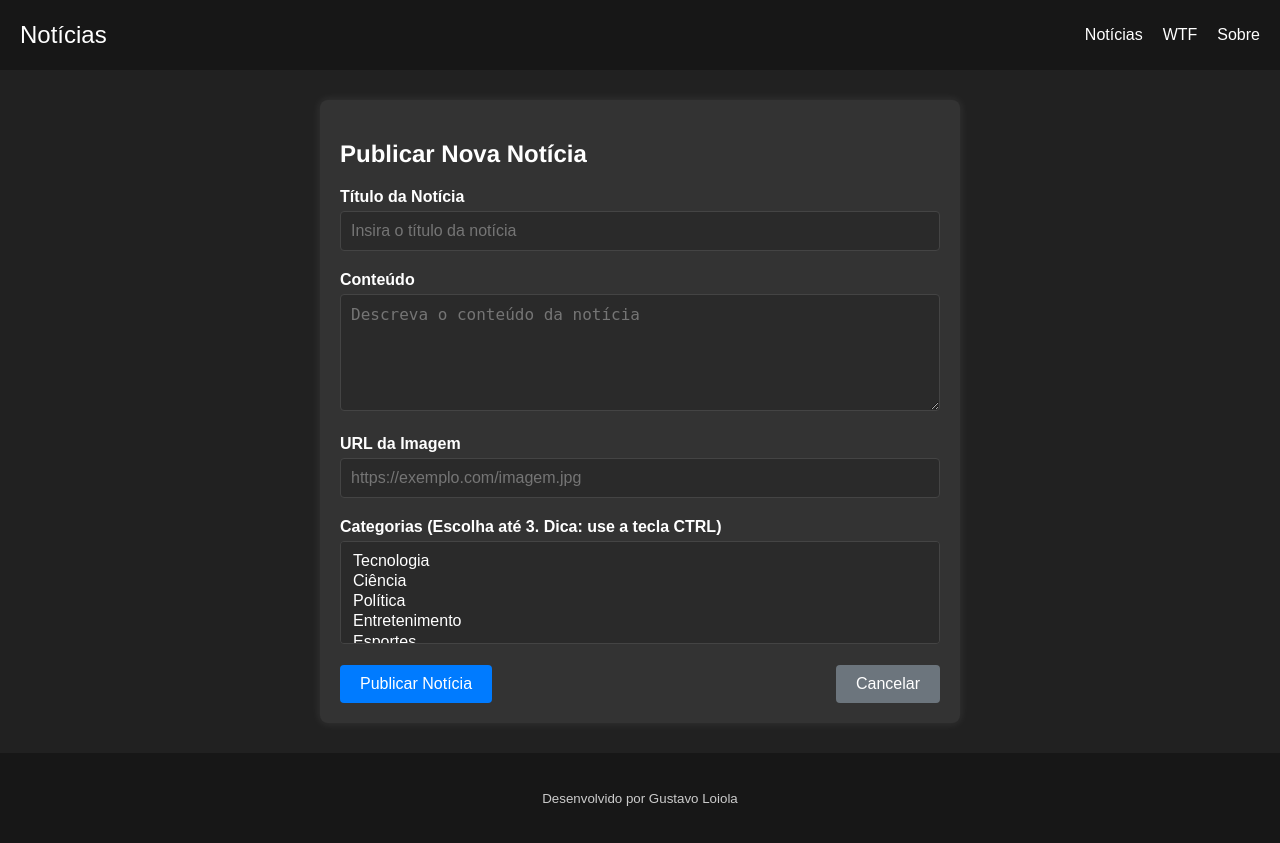
After one commit to gustavo-loiola/Django_Blog_PMR3304, a Django app: page /noticias/criar/ in a window 1280 px wide. The commit adds this page. Run offline with Django 5.2, Linux system fonts and the light colour scheme.

Commit message:
criar view para publicar nova notícia

```diff
--- /dev/null
+++ b/blogdinamico/noticias/templates/noticias/create.html
@@ -0,0 +1,69 @@
+{% extends 'base.html' %}
+
+{% block content %}
+<div class="form-container">
+    <h2>Publicar Nova Notícia</h2>
+
+    {% if messages %}
+        <div class="messages">
+            {% for message in messages %}
+                <p class="{{ message.tags }}">{{ message }}</p>
+            {% endfor %}
+        </div>
+    {% endif %}
+
+    <form action="{% url 'noticias:create' %}" method="post" class="news-form">
+        {% csrf_token %}
+
+        <div class="form-group">
+            <label for="titulo">Título da Notícia</label>
+            <input type="text" id="titulo" name="titulo" required placeholder="Insira o título da notícia">
+        </div>
+
+        <div class="form-group">
+            <label for="conteudo">Conteúdo</label>
+            <textarea id="conteudo" name="conteudo" rows="5" required placeholder="Descreva o conteúdo da notícia"></textarea>
+        </div>
+
+        <div class="form-group">
+            <label for="noticia_url">URL da Imagem</label>
+            <input type="url" id="noticia_url" name="noticia_url" required placeholder="https://exemplo.com/imagem.jpg">
+        </div>
+
+        <div class="form-group">
+            <label for="categorias">Categorias (Escolha até 3. Dica: use a tecla CTRL)</label>
+            <select id="categorias" name="categorias" multiple required onchange="checkCategoryLimit()">
+                <option value="tecnologia">Tecnologia</option>
+                <option value="ciencia">Ciência</option>
+                <option value="politica">Política</option>
+                <option value="entretenimento">Entretenimento</option>
+                <option value="esportes">Esportes</option>
+                <option value="saude">Saúde</option>
+            </select>
+            <small id="category-limit-message" class="category-limit-message">Você só pode selecionar até 3 categorias.</small>
+        </div>
+
+        <div class="form-buttons">
+            <button type="submit" class="btn btn-primary">Publicar Notícia</button>
+            <a href="{% url 'noticias:index' %}" class="btn btn-secondary">Cancelar</a>
+        </div>
+    </form>
+</div>
+
+<script>
+function checkCategoryLimit() {
+    const select = document.getElementById("categorias");
+    const selectedOptions = Array.from(select.selectedOptions);
+    const message = document.getElementById("category-limit-message");
+
+    // Exibe uma mensagem se o limite de 3 categorias for atingido
+    if (selectedOptions.length > 3) {
+        message.style.display = "block";
+        // Remove a última seleção
+        selectedOptions[selectedOptions.length - 1].selected = false;
+    } else {
+        message.style.display = "none";
+    }
+}
+</script>
+{% endblock content %}
--- a/blogdinamico/noticias/templates/noticias/index.html
+++ b/blogdinamico/noticias/templates/noticias/index.html
@@ -2,7 +2,10 @@
 
 {% block content %}
 
-<h2>Últimas Notícias</h2>
+<div class="header-noticias">
+    <h2>Últimas Notícias</h2>
+    <a href="{% url 'noticias:create' %}" class="botao-criar">Publicar Notícia</a>
+</div>
 
 {% if lista_noticias %}
 <section class="lista-de-cards">
--- a/blogdinamico/noticias/templates/noticias/search.html
+++ b/blogdinamico/noticias/templates/noticias/search.html
@@ -2,6 +2,7 @@
 
 {% block content %}
 <h2>Busca de Notícias</h2>
+
 <form action="{% url 'noticias:search' %}" method="get">
     <input type="text" name="query" placeholder="Buscar notícias" value="{{ query }}">
     <button type="submit">Buscar</button>
--- a/blogdinamico/noticias/urls.py
+++ b/blogdinamico/noticias/urls.py
@@ -6,6 +6,7 @@ urlpatterns = [
     path('', views.lista_noticias, name='index'),
     path('<int:noticia_id>/', views.detalhe, name='detail'),
     path('busca/', views.busca_noticias, name='search'),
+    path('criar/', views.cria_noticia, name='create'),
 ]
 
 '''
--- a/blogdinamico/noticias/views.py
+++ b/blogdinamico/noticias/views.py
@@ -1,6 +1,20 @@
-from django.shortcuts import render
+from django.shortcuts import render, redirect
+from django.contrib import messages
 from django.http import HttpResponse
-from .temp_data import obter_noticias
+from datetime import datetime
+from .temp_data import obter_noticias, Noticia, Categoria
+
+noticias = obter_noticias()
+
+# Mapear as categorias disponíveis
+categoria_opcoes = {
+    "tecnologia": Categoria("Tecnologia"),
+    "ciencia": Categoria("Ciência"),
+    "politica": Categoria("Política"),
+    "entretenimento": Categoria("Entretenimento"),
+    "esportes": Categoria("Esportes"),
+    "saude": Categoria("Saúde"),
+}
 
 # Create your views here.
 def detalhe(request, noticia_id):
@@ -23,3 +37,35 @@ def busca_noticias(request):
         'query': query  # Inclui a query no contexto para exibição no formulário
     }
     return render(request, 'noticias/search.html', context)
+
+def cria_noticia(request):
+    if request.method == 'POST':
+        # Captura os dados do formulário
+        titulo = request.POST.get('titulo')
+        conteudo = request.POST.get('conteudo')
+        noticia_url = request.POST.get('noticia_url')
+        categorias_selecionadas = request.POST.getlist('categorias')
+
+        # Limitar a seleção a no máximo 3 categorias
+        categorias = [categoria_opcoes[c] for c in categorias_selecionadas[:3] if c in categoria_opcoes]
+
+        # Cria uma nova instância de Noticia
+        nova_noticia = Noticia(
+            id=len(noticias) + 1,  # Exemplo de ID, deve ser gerado pelo banco de dados em produção
+            titulo=titulo,
+            data=datetime.now(),
+            noticia_url=noticia_url,
+            conteudo=conteudo,
+            categorias=categorias  # Adiciona as categorias selecionadas
+        )
+
+        # Adiciona a nova notícia à lista de notícias (somente para este exemplo)
+        noticias.append(nova_noticia)
+
+        # Mensagem de sucesso
+        messages.success(request, "Notícia publicada com sucesso!")
+
+        # Redireciona para a página de listagem de notícias ou detalhes
+        return redirect('noticias:index')
+
+    return render(request, 'noticias/create.html')
--- a/blogdinamico/static/style.css
+++ b/blogdinamico/static/style.css
@@ -110,3 +110,124 @@ body {
         flex-basis: 100%;
     }
   }
+
+  .header-noticias {
+    display: flex;
+    justify-content: space-between;
+    align-items: center;
+    margin-bottom: 20px;
+}
+
+.header-noticias h2 {
+    margin: 0;
+}
+
+.botao-criar {
+    background-color: #007bff;
+    color: white;
+    padding: 8px 12px;
+    text-decoration: none;
+    border-radius: 4px;
+    font-size: 14px;
+}
+
+.botao-criar:hover {
+    background-color: #0056b3;
+}
+
+/* Container do formulário */
+.form-container {
+  max-width: 600px;
+  margin: 30px auto;
+  padding: 20px;
+  background-color: #333333; /* Fundo escuro para combinar com o tema */
+  border-radius: 8px;
+  box-shadow: 0 0 10px rgba(255, 255, 255, 0.1);
+}
+
+/* Estilo dos campos do formulário */
+.form-group {
+  margin-bottom: 20px;
+}
+
+.form-group label {
+  display: block;
+  font-weight: bold;
+  margin-bottom: 5px;
+  color: #FFFFFF;
+}
+
+.form-group input[type="text"],
+.form-group input[type="url"],
+.form-group textarea,
+.form-group select {
+  width: 100%;
+  padding: 10px;
+  font-size: 16px;
+  background-color: #2A2A2A; /* Fundo escuro para campos de entrada */
+  color: #FFFFFF;
+  border: 1px solid #444444; /* Bordas escuras para manter o contraste */
+  border-radius: 4px;
+  box-sizing: border-box;
+}
+
+.form-group input[type="text"]:focus,
+.form-group input[type="url"]:focus,
+.form-group textarea:focus,
+.form-group select:focus {
+  border-color: #007bff; /* Cor de foco azul para destaque */
+  outline: none;
+}
+
+/* Estilo para feedback visual de limite de categorias */
+.category-limit-message {
+  display: none;
+  font-size: 12px;
+  color: #FF6B6B; /* Vermelho suave para aviso */
+  margin-top: 5px;
+}
+
+/* Estilos dos botões */
+.form-buttons {
+  display: flex;
+  justify-content: space-between;
+}
+
+.form-buttons .btn {
+  padding: 10px 20px;
+  font-size: 16px;
+  color: white;
+  text-align: center;
+  border-radius: 4px;
+  text-decoration: none;
+  cursor: pointer;
+}
+
+.btn-primary {
+  background-color: #007bff;
+  border: none;
+}
+
+.btn-primary:hover {
+  background-color: #0056b3;
+}
+
+.btn-secondary {
+  background-color: #6c757d;
+  border: none;
+}
+
+.btn-secondary:hover {
+  background-color: #5a6268;
+}
+
+/* Mensagens de feedback */
+.messages p.success {
+  color: #4CAF50; /* Verde claro para sucesso */
+  font-weight: bold;
+}
+
+.messages p.error {
+  color: #FF6B6B; /* Vermelho claro para erro */
+  font-weight: bold;
+}
```
